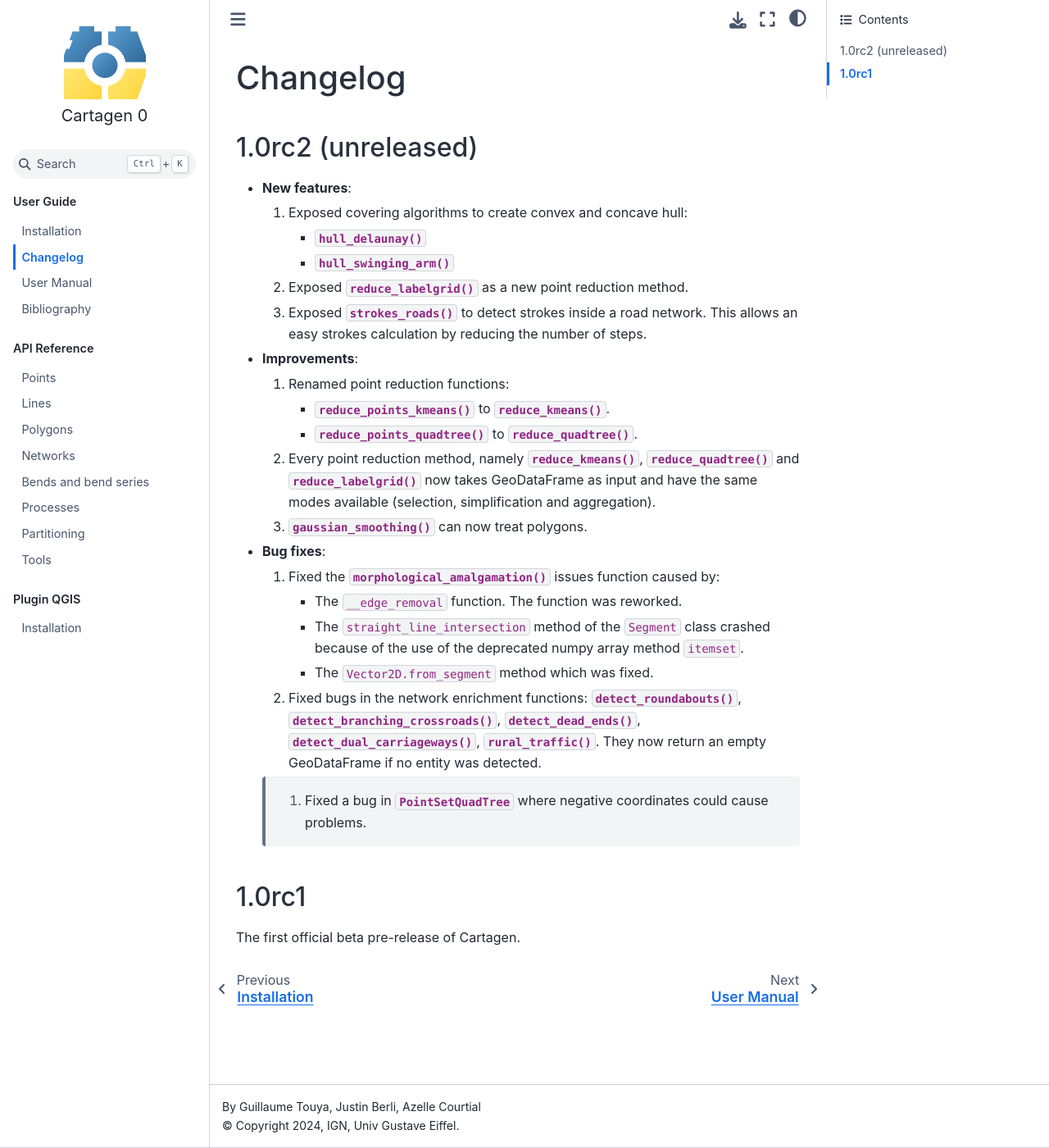
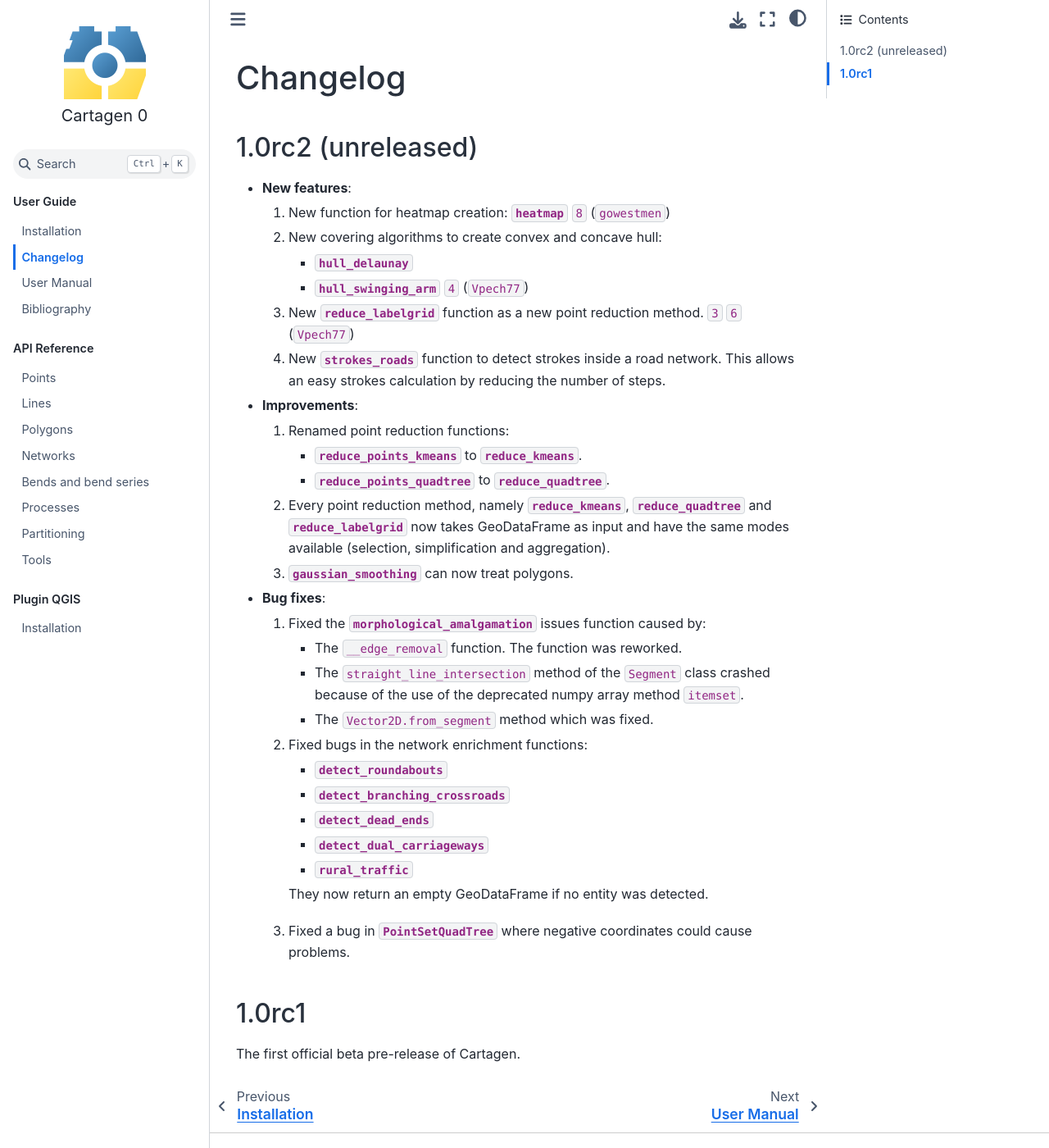
Before and after one commit to LostInZoom/cartagen, a Sphinx documentation site: the page built from docs/changelog.rst, in a window 1280 px wide and 1400 px high. Shown: the whole window at 82% size. Built offline with Sphinx 7.4.7 and the Sphinx Book theme 1.1.4, drawn with Linux system fonts in a browser that asks for light colours; cross-references to code outside the pages are shown as plain code.

Commit message:
added heatmap to doc and changelog

```diff
--- a/docs/changelog.rst
+++ b/docs/changelog.rst
@@ -8,43 +8,52 @@
 
 - **New features**:
 
-  #. Exposed covering algorithms to create convex and concave hull:
+  #. New function for heatmap creation: :func:`heatmap <cartagen.heatmap>` :pr:`8` (:user:`gowestmen`)
 
-     - :func:`hull_delaunay`
-     - :func:`hull_swinging_arm`
+  #. New covering algorithms to create convex and concave hull:
 
-  #. Exposed :func:`reduce_labelgrid` as a new point reduction method.
+     - :func:`hull_delaunay <cartagen.hull_delaunay>`
+     - :func:`hull_swinging_arm <cartagen.hull_swinging_arm>` :pr:`4` (:user:`Vpech77`)
 
-  #. Exposed :func:`strokes_roads` to detect strokes inside a road network.
+  #. New :func:`reduce_labelgrid <cartagen.reduce_labelgrid>` function as a new point reduction method.
+     :pr:`3` :pr:`6` (:user:`Vpech77`)
+
+  #. New :func:`strokes_roads <cartagen.strokes_roads>` function to detect strokes inside a road network.
      This allows an easy strokes calculation by reducing the number of steps.
 
 - **Improvements**:
 
   #. Renamed point reduction functions:
 
-     - :func:`reduce_points_kmeans` to :func:`reduce_kmeans`.
-     - :func:`reduce_points_quadtree` to :func:`reduce_quadtree`.
+     - :func:`reduce_points_kmeans <cartagen.reduce_kmeans>` to :func:`reduce_kmeans <cartagen.reduce_kmeans>`.
+     - :func:`reduce_points_quadtree <cartagen.reduce_quadtree>` to :func:`reduce_quadtree <cartagen.reduce_quadtree>`.
 
-  #. Every point reduction method, namely :func:`reduce_kmeans`, :func:`reduce_quadtree` and
-     :func:`reduce_labelgrid` now takes GeoDataFrame as input and have the same modes available
-     (selection, simplification and aggregation).
+  #. Every point reduction method, namely :func:`reduce_kmeans <cartagen.reduce_kmeans>`,
+     :func:`reduce_quadtree <cartagen.reduce_quadtree>` and :func:`reduce_labelgrid <cartagen.reduce_labelgrid>`
+     now takes GeoDataFrame as input and have the same modes available (selection, simplification and aggregation).
 
-  #. :func:`gaussian_smoothing` can now treat polygons.
+  #. :func:`gaussian_smoothing <cartagen.gaussian_smoothing>` can now treat polygons.
 
 - **Bug fixes**:
 
-  #. Fixed the :func:`morphological_amalgamation` issues function caused by:
+  #. Fixed the :func:`morphological_amalgamation <cartagen.morphological_amalgamation>` issues function caused by:
 
      - The ``__edge_removal`` function. The function was reworked.
      - The ``straight_line_intersection`` method of the ``Segment`` class crashed
        because of the use of the deprecated numpy array method ``itemset``.
      - The ``Vector2D.from_segment`` method which was fixed.
 
-  #. Fixed bugs in the network enrichment functions: :func:`detect_roundabouts`,
-     :func:`detect_branching_crossroads`, :func:`detect_dead_ends`, :func:`detect_dual_carriageways`,
-     :func:`rural_traffic`. They now return an empty GeoDataFrame if no entity was detected.
+  #. Fixed bugs in the network enrichment functions:
 
-   #. Fixed a bug in :class:`PointSetQuadTree` where negative coordinates could cause problems.
+     - :func:`detect_roundabouts <cartagen.detect_roundabouts>`
+     - :func:`detect_branching_crossroads <cartagen.detect_branching_crossroads>`
+     - :func:`detect_dead_ends <cartagen.detect_dead_ends>`
+     - :func:`detect_dual_carriageways <cartagen.detect_dual_carriageways>`
+     - :func:`rural_traffic <cartagen.rural_traffic>`
+
+     They now return an empty GeoDataFrame if no entity was detected.
+
+  #. Fixed a bug in :class:`PointSetQuadTree` where negative coordinates could cause problems.
 
 1.0rc1
 ======
--- /dev/null
+++ b/docs/code/reference/heatmap.py
@@ -0,0 +1,86 @@
+from matplotlib import pyplot as plt
+from matplotlib import colormaps
+from matplotlib.path import Path
+from matplotlib.patches import PathPatch
+
+import numpy
+import geopandas as gpd
+import shapely
+from shapely.wkt import loads
+import cartagen as c4
+from shapely import LineString, Polygon, Point
+from cartagen.utils.debug import plot_debug, geojson_debug, geojson_to_variable
+
+cell_size = 1
+radius1, radius2, radius3 = 2, 5, 10
+width, height = 40, 40
+N = 60
+coords = numpy.random.randn(N, 2) * height/4 + (width, height)
+values = numpy.random.randint(1, 10, N)
+points = [ Point(*coord) for coord in coords ]
+
+gdf = gpd.GeoDataFrame([ {'value': values[i], 'geometry': points[i]} for i in range(0, len(points)) ])
+
+o1 = c4.heatmap(gdf, cell_size, radius1, 'value')
+o2 = c4.heatmap(gdf, cell_size, radius2, 'value')
+o3 = c4.heatmap(gdf, cell_size, radius3, 'value')
+
+r1 = o1.to_dict('records')
+r2 = o2.to_dict('records')
+r3 = o3.to_dict('records')
+
+fig = plt.figure(1, (12, 12))
+
+sub1 = fig.add_subplot(221)
+sub1.set_title("a) The set of points", pad=10, family='sans-serif')
+sub1.axes.get_xaxis().set_visible(False)
+sub1.axes.get_yaxis().set_visible(False)
+
+sub2 = fig.add_subplot(222)
+sub2.set_title("b) radius={0}".format(radius1), pad=10, family='sans-serif')
+sub2.axes.get_xaxis().set_visible(False)
+sub2.axes.get_yaxis().set_visible(False)
+
+sub3 = fig.add_subplot(223)
+sub3.set_title("c) radius={0}".format(radius2), pad=10, family='sans-serif')
+sub3.axes.get_xaxis().set_visible(False)
+sub3.axes.get_yaxis().set_visible(False)
+
+sub4 = fig.add_subplot(224)
+sub4.set_title("d) radius={0}".format(radius3), pad=10, family='sans-serif')
+sub4.axes.get_xaxis().set_visible(False)
+sub4.axes.get_yaxis().set_visible(False)
+
+for point in points:
+    c = point.coords[0]
+    sub1.plot(c[0], c[1], linestyle="", marker='o', color="black", markersize=2)
+
+cmap = colormaps['coolwarm']
+
+d1 = [ x['density'] for x in r1 ]
+norm1 = ((d1 - numpy.min(d1)) / (numpy.max(d1) - numpy.min(d1))).tolist()
+for i1, p in enumerate(r1):
+    geom = p['geometry']
+    poly = Path.make_compound_path(Path(numpy.asarray(geom.exterior.coords)[:, :2]),*[Path(numpy.asarray(ring.coords)[:, :2]) for ring in geom.interiors])
+    sub2.add_patch(PathPatch(poly, facecolor=cmap(norm1[i1]), edgecolor='none'))
+
+d2 = [ x['density'] for x in r2 ]
+norm2 = ((d2 - numpy.min(d2)) / (numpy.max(d2) - numpy.min(d2))).tolist()
+for i2, p in enumerate(r2):
+    geom = p['geometry']
+    poly = Path.make_compound_path(Path(numpy.asarray(geom.exterior.coords)[:, :2]),*[Path(numpy.asarray(ring.coords)[:, :2]) for ring in geom.interiors])
+    sub3.add_patch(PathPatch(poly, facecolor=cmap(norm2[i2]), edgecolor='none'))
+
+d3 = [ x['density'] for x in r3 ]
+norm3 = ((d3 - numpy.min(d3)) / (numpy.max(d3) - numpy.min(d3))).tolist()
+for i3, p in enumerate(r3):
+    geom = p['geometry']
+    poly = Path.make_compound_path(Path(numpy.asarray(geom.exterior.coords)[:, :2]),*[Path(numpy.asarray(ring.coords)[:, :2]) for ring in geom.interiors])
+    sub4.add_patch(PathPatch(poly, facecolor=cmap(norm3[i3]), edgecolor='none'))
+
+sub1.autoscale_view()
+sub2.autoscale_view()
+sub3.autoscale_view()
+sub4.autoscale_view()
+
+plt.show()
--- a/docs/points.rst
+++ b/docs/points.rst
@@ -26,5 +26,6 @@
     :nosignatures:
     :toctree: reference/
 
+    heatmap
     hull_delaunay
     hull_swinging_arm
```
Also changed, not shown: docs/reference/cartagen.heatmap.rst (added, +8 -0 lines), 1 other file.
